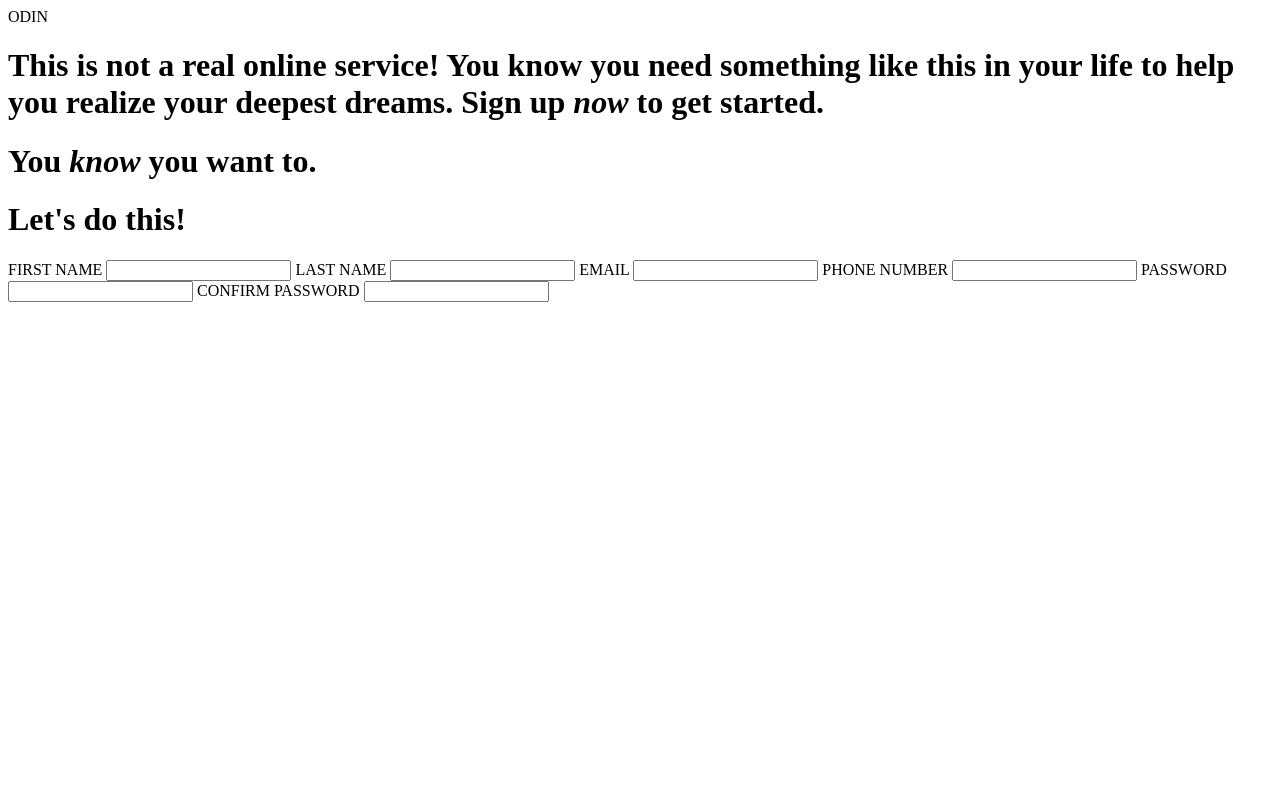
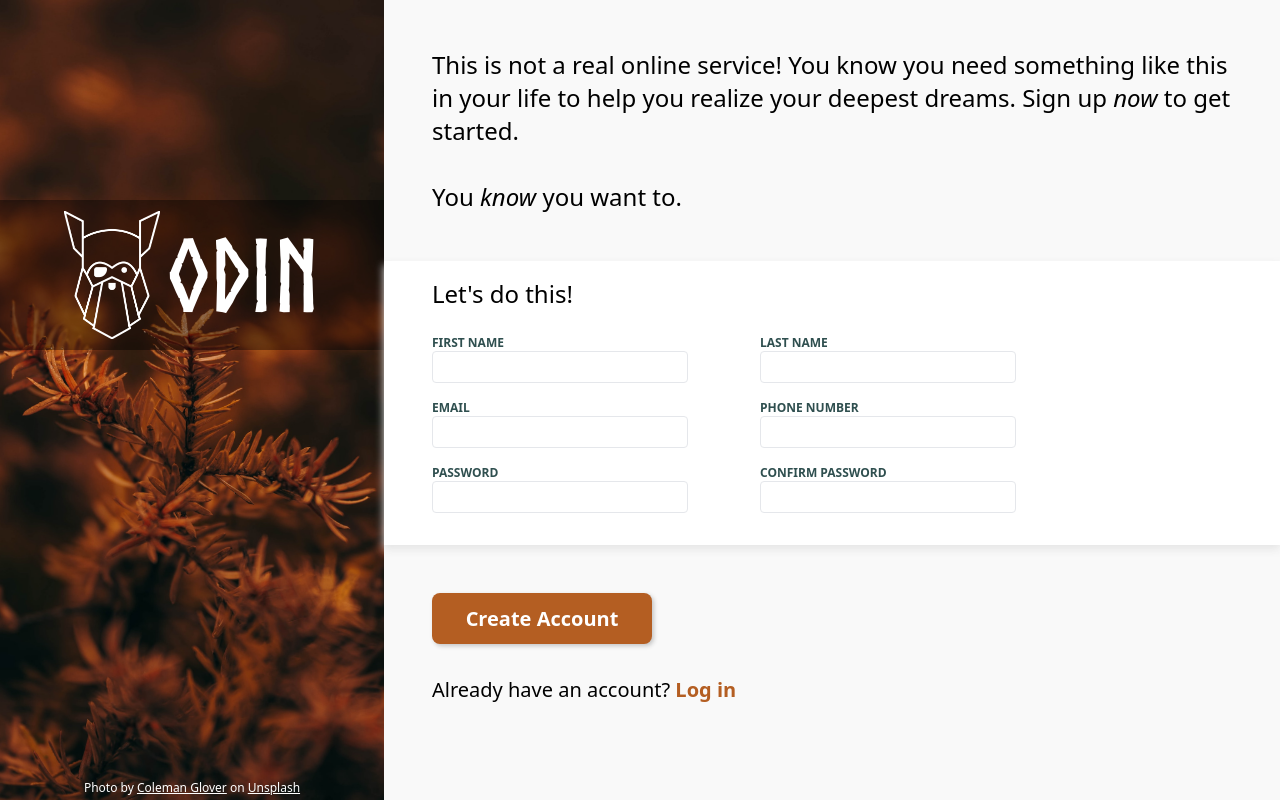
Before and after one commit to johnspurr/odin-sign-up, a plain HTML site: page index.html in a window 1280 px wide. Drawn offline with Linux system fonts and the light colour scheme.

Commit message:
Restructure and style page

```diff
--- a/index.html
+++ b/index.html
@@ -5,32 +5,71 @@
   <meta http-equiv="X-UA-Compatible" content="IE=edge">
   <meta name="viewport" content="width=device-width, initial-scale=1.0">
   <title>Document</title>
+  <link rel="stylesheet" href="style.css">
 </head>
 <body>
   <div class="sidebar">
     <div class="logo">
+      <img src="img/odin-lined.png">
       <span>ODIN</span>
+    </div>
+    <div class="attribution">
+      Photo by <a href="">Coleman Glover</a> on <a href="">Unsplash</a>
     </div>
   </div>
   <div class="main">
-    <h1>This is not a real online service! You know you need something like this in your life to help you realize your deepest dreams. Sign up <i>now</i> to get started.</h1>
-    <h1>You <i>know</i> you want to.</h1>
+    <div class="top">
+      <div>
+        <p>This is not a real online service! You know you need something like this in your life to help you realize your deepest dreams. Sign up <i>now</i> to get started.</p>
+        <br>
+        <p>You <i>know</i> you want to.</p>
+      </div>
+    </div>
+    <div class="panel">
       <div class="form-container">
-      <h1>Let's do this!</h1>
-      <form>
+        <h1 class="form-heading">Let's do this!</h1>
+        <form id="signup">
+          <div class="input-row">
+            <div class="input-item">
               <label for="first-name">FIRST NAME</label>
-        <input type="text" name="first-name" id="first-name">
+              <input type="text" placeholder=" " name="first-name" id="first-name" required>
+            </div>
+            <div class="input-item">
               <label for="last-name">LAST NAME</label>
-        <input type="text" name="last-name" id="last-name">
+              <input type="text" placeholder=" " name="last-name" id="last-name" required>
+            </div>
+          </div>
+          <div class="input-row">
+            <div class="input-item">
               <label for="email">EMAIL</label>
-        <input type="text" name="email" id="email">
+              <input type="email" placeholder=" " name="email" id="email" required>
+            </div>
+            <div class="input-item">
               <label for="phone-number">PHONE NUMBER</label>
-        <input type="text" name="phone-number" id="phone-number">
+              <input type="tel" placeholder=" " name="phone-number" id="phone-number" required>
+            </div>
+          </div>
+          <div class="input-row">
+            <div class="input-item">
               <label for="password">PASSWORD</label>
-        <input type="text" name="password" id="password">
+              <input type="password" placeholder=" " name="password" id="password" minlength="6" required>
+            </div>
+            <div class="input-item">
               <label for="confirm-password">CONFIRM PASSWORD</label>
-        <input type="text" name="confirm-password" id="confirm-password">
+              <input type="password" placeholder=" " name="confirm-password" id="confirm-password" minlength="6" required>
+            </div>
+          </div>
         </form>
+      </div>
+    </div>
+    <div class="bottom">
+      <div class="create-account">
+        <button type="submit" form="signup">Create Account</button>
+        <div>Already have an account? <a href="#">Log in</a></div>
+      </div>
+    </div>
+    <div class="attribution">
+      Header photo by <a href="">Coleman Glover</a> on <a href="">Unsplash</a>
     </div>
   </div>
 </body>
--- /dev/null
+++ b/style.css
@@ -0,0 +1,262 @@
+@font-face {
+  font-family: "Norse Bold";
+  src: url("font/Norse-Bold.otf");
+}
+
+:root {
+  --accent-color: #7d3618;
+}
+
+*, html, body {
+  margin: 0;
+  padding: 0;
+  box-sizing: border-box;
+  font-family: system-ui, -apple-system, BlinkMacSystemFont, 'Segoe UI', Roboto, Oxygen, Ubuntu, Cantarell, 'Open Sans', 'Helvetica Neue', sans-serif;
+  font-size: 24px;
+}
+
+html, body {
+    height: 100%;
+}
+
+body {
+  display: flex;
+  background-color: #f9f9f9;
+}
+
+.main {
+  height: 100%;
+}
+
+.top {
+  padding: 48px;
+  display: flex;
+  flex-direction: column;
+  justify-content: end;
+  gap: 24px;
+  font-weight: 500;
+}
+
+.main {
+  display: grid;
+  grid-template-rows: 1fr auto 1fr;
+}
+
+.panel {
+  background-color: white;
+  padding: 16px 48px;
+  filter: drop-shadow(0px 4px 4px #e4e4e4);
+}
+
+.form-container {
+  max-width: 584px;
+}
+
+.form-heading {
+  font-weight: 500;
+  margin-bottom: 24px;
+}
+
+.sidebar {
+  background-image: url("img/coleman-glover-unsplash.jpg");
+  background-size: cover;
+  background-position: center;
+  /* min-width: 256px; */
+  flex: 1 0 auto;
+  width: max(30%, 300px);
+  display: grid;
+  grid-template-rows: 25vh 150px auto max-content;
+}
+
+.sidebar * {
+  color: white;
+}
+
+.logo {
+  grid-row: 2;
+  display: flex;
+  align-items: center;
+  justify-content: center;
+  background-color: rgba(0,0,0,0.4);
+  height: 150px;
+  gap: 8px;
+}
+
+.logo span {
+  color: white;
+  font-family: "Norse Bold";
+  font-size: 100px;
+  text-align: center;
+}
+
+.logo img {
+  height: 128px;
+}
+
+.input-row {
+  display: flex;
+  gap: 16px;
+  justify-content: space-between;
+  width: 100%;
+  margin-bottom: 16px;
+}
+
+label, input {
+  display: block;
+}
+
+label {
+  font-size: 12px;
+  font-weight: bold;
+  color: darkslategrey;
+}
+
+form input {
+  border: 1px solid #E5E7EB;
+  border-radius: 4px;
+  padding: 4px;
+  font-size: 16px;
+  width: 256px;
+  outline: none;
+}
+
+form input:valid {
+  border: 1px solid green;
+}
+
+form input:focus {
+  border: 1px solid blue;
+  filter: drop-shadow(2px 2px 2px #c4c4c4)
+}
+
+form input:invalid:not(:placeholder-shown) {
+  border: 1px solid red;
+}
+
+.bottom {
+  padding: 48px 48px;
+  height: auto;
+}
+
+.bottom * {
+  font-size: 20px;
+}
+
+button {
+  color: white;
+  border: none;
+  border-radius: 8px;
+  padding: 12px;
+  font-weight: bold;
+  width: 220px;
+  background-color: #b45e22;
+  filter: drop-shadow(2px 2px 2px #c4c4c4);
+  margin-bottom: 32px;
+}
+
+button:hover {
+  background-color: #c46725;
+  cursor: pointer;
+}
+
+button:active {
+  background-color: #a4551f;
+}
+
+.bottom a, .bottom a:visited, .bottom a:link {
+  text-decoration: none;
+  color: #b45e22;
+  font-weight: bold;
+}
+
+a:hover {
+  text-decoration: underline;
+}
+
+.main .attribution {
+  display: none;
+}
+
+.attribution {
+  text-align: center;
+}
+
+.sidebar .attribution {
+  grid-row: 4;
+  position: relative;
+  margin-bottom: 4px;
+}
+
+.attribution, .attribution * {
+  font-size: 12px;
+}
+
+.attribution a, .attribution a:visited, .attribution a:link {
+  color: inherit;
+  font-weight: inherit;
+  text-decoration: underline;
+}
+
+.attribution a:hover {
+  text-decoration: none;
+}
+
+@media only screen and (max-width: 924px) {
+  body {
+    flex-direction: column;
+  }
+  .main {
+    display: grid;
+    grid-template-rows: max-content max-content max-content max-content auto max-content;
+  }
+  .sidebar {
+    display: block;
+    width: 100%;
+    background-position: center;
+    background-size: cover;
+  }
+  .logo {
+    margin: 0;
+  }
+  .sidebar .attribution {
+    display: none;
+  }
+  .main .attribution {
+    display: initial;
+    grid-row: 6;
+    padding-bottom: 4px;
+  }
+  .panel {
+    display: flex;
+    justify-content: center;
+  }
+  .form-container {
+    max-width: 584px;
+    min-width: none;
+    flex: auto;
+  }
+  button {
+    max-width: 350px;
+    width: 100%;
+    margin-bottom: 16px;
+  }
+  .bottom {
+    display: block;
+    text-align: center;
+    justify-content: space-between;
+    gap: 16px;
+    padding: 32px 48px;
+  }
+}
+
+@media only screen and (max-width: 624px) {
+  .input-item {
+    flex: 1 0 100%;
+  }
+  .input-row {
+    flex-wrap: wrap;
+  }
+  form input {
+    width: 100%;
+  }
+}
```
Also changed, not shown: font/Norse-Bold.otf (added), img/coleman-glover-unsplash.jpg (added), img/odin-lined.png (added). Lines whose indentation alone changed are shown as unchanged.
